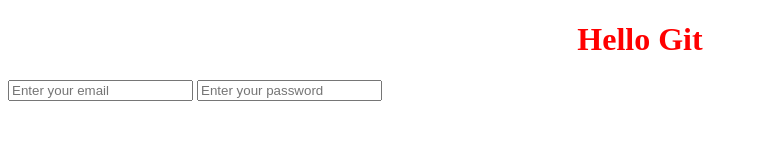
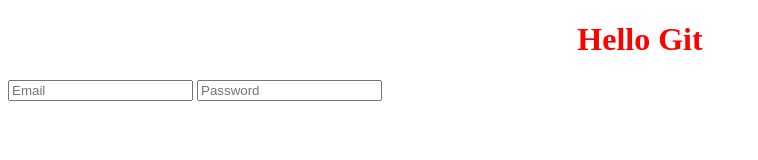
Before and after one commit to Annazamora/testing, a plain HTML site: page index.html in a window 1280 px wide. Shown: the whole page, without its empty margins (0-758 px from the left). Drawn offline with Linux system fonts and the light colour scheme.

Commit message:
fixed form

```diff
--- a/index.html
+++ b/index.html
@@ -9,8 +9,8 @@
   <body>
     <h1>Hello Git</h1>
     <form>
-      <input type="email" placeholder="Enter your email" />
-      <input type="password" placeholder="Enter your password" />
+      <input type="email" placeholder="Email" />
+      <input type="password" placeholder="Password" />
     </form>
     <script src="script.js"></script>
   </body>
```
